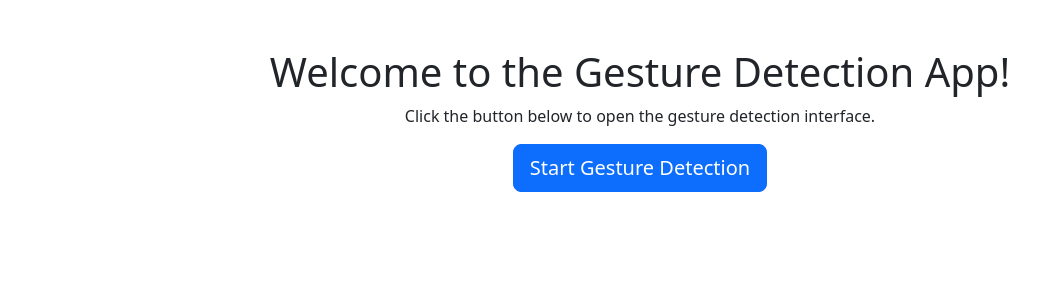
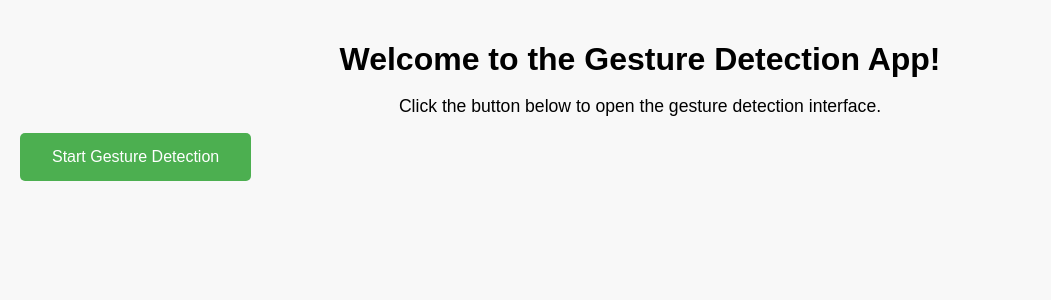
Before and after one commit to sajadulakash/GestureGram, a Flask app: page / in a window 1280 px wide. Shown: the top 300 px of the page, without its empty margins (0-1051 px from the left). Run offline with Flask 3, Linux system fonts and the light colour scheme; parts of the project's set-up code (start-up, migrations or seed data) failed here and were passed over.

Commit message:
Update index.html

```diff
--- a/templates/index.html
+++ b/templates/index.html
@@ -1,15 +1,53 @@
 <!DOCTYPE html>
 <html lang="en">
 <head>
-    <title>Gesture Detection App</title>
-    <link rel="stylesheet" href="https://cdn.jsdelivr.net/npm/bootstrap@5.2.0-beta1/dist/css/bootstrap.min.css" integrity="sha384-0evSXBZdN/wnnTUN9K9lQp5rYzSC6qQtgO1nIGbgZedJCmwzYj3yBnPlPlQ9zCYLq" crossorigin="anonymous">
+  <title>Gesture Detection App</title>
+  <style>
+    /* General styles */
+    body {
+      font-family: sans-serif;
+      margin: 0;
+      padding: 20px;
+      background-color: #f8f8f8;
+    }
+
+    /* Header styles */
+    h1 {
+      text-align: center;
+      font-size: 2rem;
+      font-weight: bold;
+      margin-bottom: 1rem;
+    }
+
+    p {
+      text-align: center;
+      font-size: 1.1rem;
+      margin-bottom: 1rem;
+    }
+
+    /* Button styles */
+    .btn {
+      background-color: #4CAF50; /* Green */
+      border: none;
+      color: white;
+      padding: 15px 32px;
+      text-align: center;
+      text-decoration: none;
+      display: inline-block;
+      font-size: 1rem;
+      cursor: pointer;
+      border-radius: 5px;
+      transition: all 0.2s ease-in-out;
+    }
+
+    .btn:hover {
+      background-color: #3e8e41; /* Darker green on hover */
+    }
+  </style>
 </head>
 <body>
-    <div class="container text-center mt-5">
-        <h1>Welcome to the Gesture Detection App!</h1>
-        <p>Click the button below to open the gesture detection interface.</p>
-        <a href="{{ url_for('video_feed') }}" class="btn btn-primary btn-lg">Start Gesture Detection</a>
-    </div>
-    <script src="https://cdn.jsdelivr.net/npm/bootstrap@5.2.0-beta1/dist/js/bootstrap.bundle.min.js" integrity="sha384-ppWq28aU3opjIcbcLJMsNsPg62Blrx1o+T6hCX7mFs3gT5vL19i9u+AWCSb8dhcO" crossorigin="anonymous"></script>
+  <h1>Welcome to the Gesture Detection App!</h1>
+  <p>Click the button below to open the gesture detection interface.</p>
+  <a href="{{ url_for('video_feed') }}" class="btn">Start Gesture Detection</a>
 </body>
 </html>
```
Also changed, not shown: static/style.css (deleted, +0 -12 lines).
